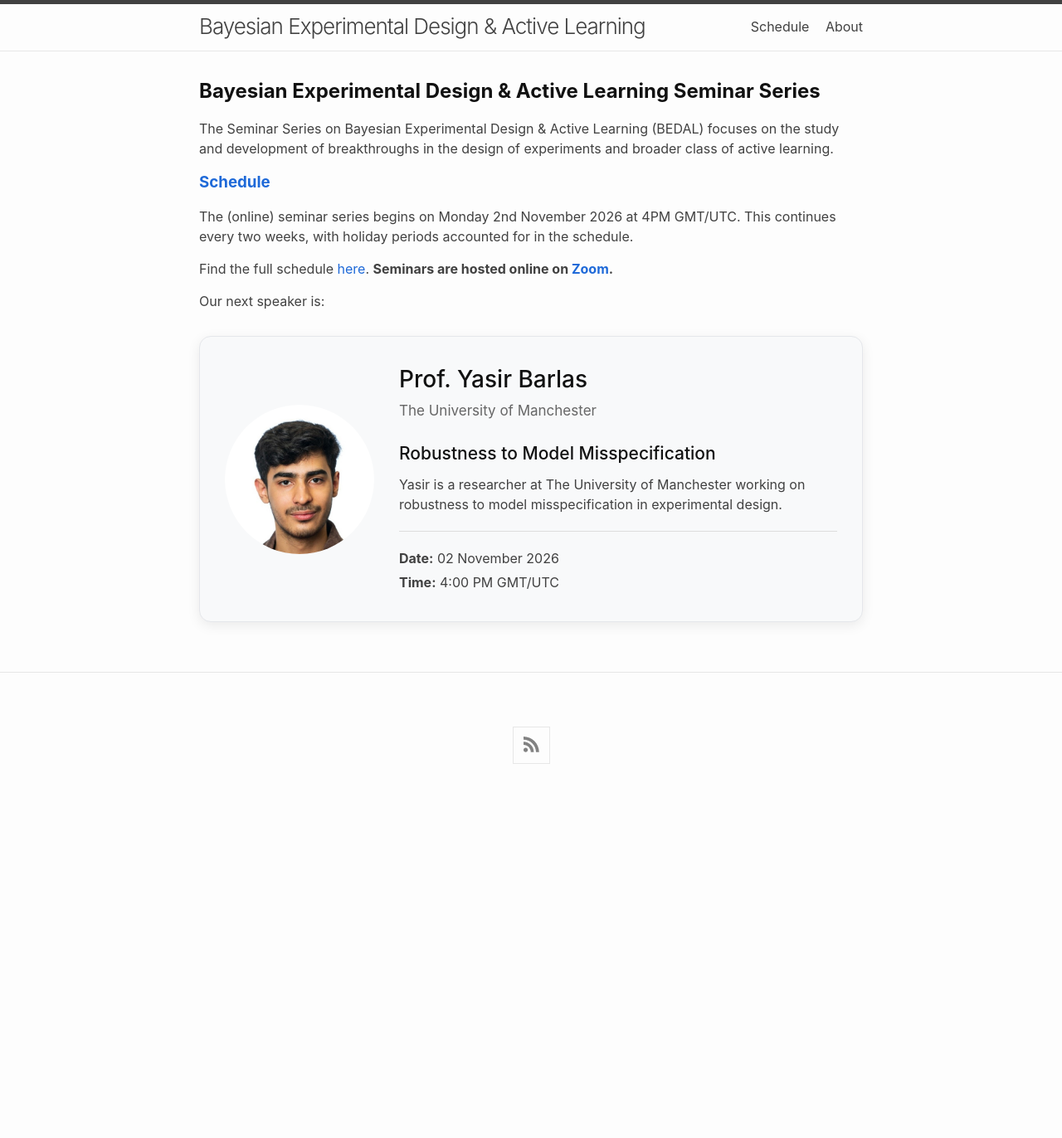
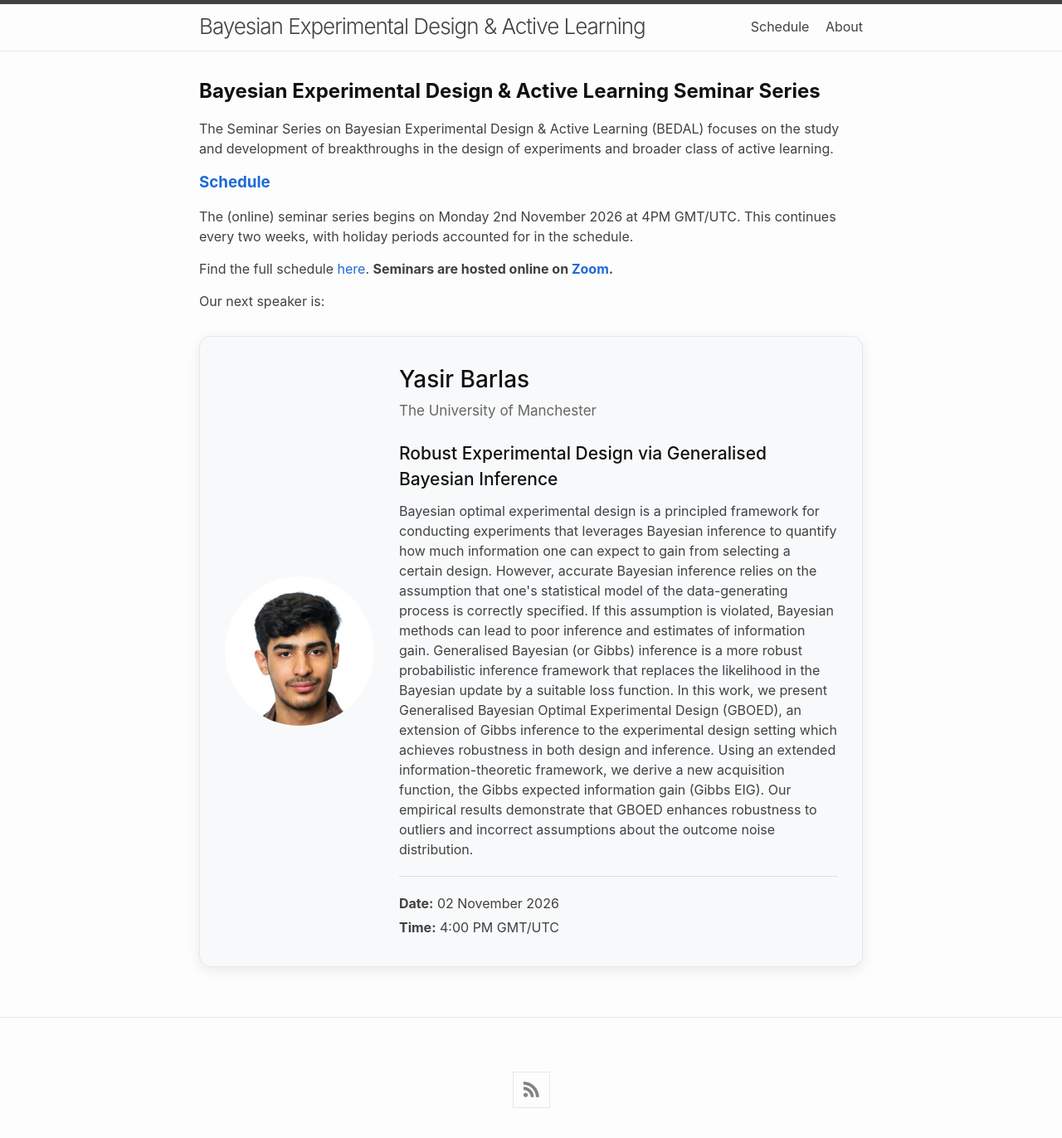
Before and after one commit to bayesiandesign/seminar, a Jekyll site: the page built from README.md, in a window 1280 px wide. Shown: the whole page at 83% size. Built offline with Jekyll 4.4.1, drawn with Linux system fonts in a browser that asks for light colours; nearby versions of some CDN libraries; our own code applies the rules of GitHub Pages for plain Markdown files; before the commit the page ends 956 px from its top, so only the background shows below that.

Commit message:
Update home.html

```diff
--- a/_layouts/home.html
+++ b/_layouts/home.html
@@ -18,21 +18,21 @@ layout: default
 
   <div class="speaker-photo-container">
     <img src="{{ '/assets/images/yasir.jpg' | relative_url }}"
-         alt="Prof. Yasir Barlas"
+         alt="Yasir Barlas"
          class="speaker-photo">
   </div>
 
   <div class="speaker-info">
-    <h2>Prof. Yasir Barlas</h2>
+    <h2>Yasir Barlas</h2>
 
     <p class="speaker-affiliation">
       The University of Manchester
     </p>
 
-    <h3>Robustness to Model Misspecification</h3>
+    <h3>Robust Experimental Design via Generalised Bayesian Inference</h3>
 
     <p>
-      Yasir is a researcher at The University of Manchester working on robustness to model misspecification in experimental design.
+      Bayesian optimal experimental design is a principled framework for conducting experiments that leverages Bayesian inference to quantify how much information one can expect to gain from selecting a certain design. However, accurate Bayesian inference relies on the assumption that one's statistical model of the data-generating process is correctly specified. If this assumption is violated, Bayesian methods can lead to poor inference and estimates of information gain. Generalised Bayesian (or Gibbs) inference is a more robust probabilistic inference framework that replaces the likelihood in the Bayesian update by a suitable loss function. In this work, we present Generalised Bayesian Optimal Experimental Design (GBOED), an extension of Gibbs inference to the experimental design setting which achieves robustness in both design and inference. Using an extended information-theoretic framework, we derive a new acquisition function, the Gibbs expected information gain (Gibbs EIG). Our empirical results demonstrate that GBOED enhances robustness to outliers and incorrect assumptions about the outcome noise distribution.
     </p>
 
     <div class="seminar-details">
```
